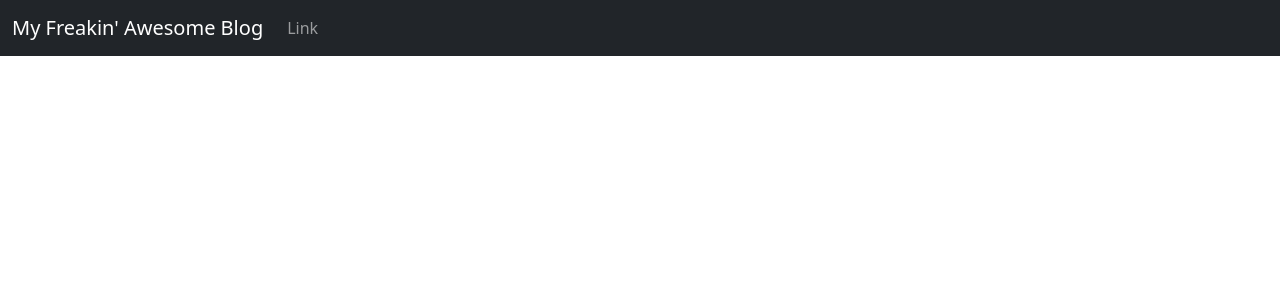
After one commit to vladislv31/learning-django-simpleblog, a Django app: template ablog/theblog/templates/base.html in a window 1280 px wide. The commit adds this page. Shown: the top 300 px of the page. Run offline with Django 4.2, Linux system fonts and the light colour scheme; the template is opened without the code that fills it, so the values that code supplies are empty.

Commit message:
lesson 3 - bootstrap and base.html

```diff
--- a/ablog/theblog/models.py
+++ b/ablog/theblog/models.py
@@ -4,6 +4,7 @@ from django.contrib.auth.models import User
 
 class Post(models.Model):
     title = models.CharField(max_length=255)
+    title_tag = models.CharField(max_length=255, default='My Freakin\' Awesome Blog')
     author = models.ForeignKey(User, on_delete=models.CASCADE)
     body = models.TextField()
 
--- /dev/null
+++ b/ablog/theblog/templates/base.html
@@ -0,0 +1,48 @@
+<!doctype html>
+<html lang="en">
+  <head>
+    <!-- Required meta tags -->
+    <meta charset="utf-8">
+    <meta name="viewport" content="width=device-width, initial-scale=1">
+
+    <!-- Bootstrap CSS -->
+    <link href="https://cdn.jsdelivr.net/npm/bootstrap@5.1.3/dist/css/bootstrap.min.css" rel="stylesheet" integrity="sha384-1BmE4kWBq78iYhFldvKuhfTAU6auU8tT94WrHftjDbrCEXSU1oBoqyl2QvZ6jIW3" crossorigin="anonymous">
+
+    <title>{% block title %}My Freakin' Awesome Blog!{% endblock %}</title>
+  </head>
+  <body>
+
+  <nav class="navbar navbar-expand-lg navbar-dark bg-dark">
+    <div class="container-fluid">
+      <a class="navbar-brand" href="{% url 'home' %}">My Freakin' Awesome Blog</a>
+      <button class="navbar-toggler" type="button" data-bs-toggle="collapse" data-bs-target="#navbarSupportedContent" aria-controls="navbarSupportedContent" aria-expanded="false" aria-label="Toggle navigation">
+        <span class="navbar-toggler-icon"></span>
+      </button>
+      <div class="collapse navbar-collapse" id="navbarSupportedContent">
+        <ul class="navbar-nav me-auto mb-2 mb-lg-0">
+          <li class="nav-item">
+            <a class="nav-link" href="#">Link</a>
+          </li>
+        </ul>
+      </div>
+    </div>
+  </nav>
+
+    <br>
+    <div class="container">
+      {% block content %}
+      {% endblock %}
+    </div>
+
+    <!-- Optional JavaScript; choose one of the two! -->
+
+    <!-- Option 1: Bootstrap Bundle with Popper -->
+    <script src="https://cdn.jsdelivr.net/npm/bootstrap@5.1.3/dist/js/bootstrap.bundle.min.js" integrity="sha384-ka7Sk0Gln4gmtz2MlQnikT1wXgYsOg+OMhuP+IlRH9sENBO0LRn5q+8nbTov4+1p" crossorigin="anonymous"></script>
+
+    <!-- Option 2: Separate Popper and Bootstrap JS -->
+    <!--
+    <script src="https://cdn.jsdelivr.net/npm/@popperjs/core@2.10.2/dist/umd/popper.min.js" integrity="sha384-7+zCNj/IqJ95wo16oMtfsKbZ9ccEh31eOz1HGyDuCQ6wgnyJNSYdrPa03rtR1zdB" crossorigin="anonymous"></script>
+    <script src="https://cdn.jsdelivr.net/npm/bootstrap@5.1.3/dist/js/bootstrap.min.js" integrity="sha384-QJHtvGhmr9XOIpI6YVutG+2QOK9T+ZnN4kzFN1RtK3zEFEIsxhlmWl5/YESvpZ13" crossorigin="anonymous"></script>
+    -->
+  </body>
+</html>
--- a/ablog/theblog/templates/home.html
+++ b/ablog/theblog/templates/home.html
@@ -1,3 +1,7 @@
+{% extends 'base.html' %}
+
+{% block content %}
+
 <h1>Posts</h1>
 
 <ul>
@@ -8,3 +12,5 @@
 
 {% endfor %}
 </ul>
+
+{% endblock %}
```
Also changed, not shown: ablog/theblog/templates/article_details.html (+9 -1 lines), ablog/theblog/migrations/0002_post_title_tag.py (added).
